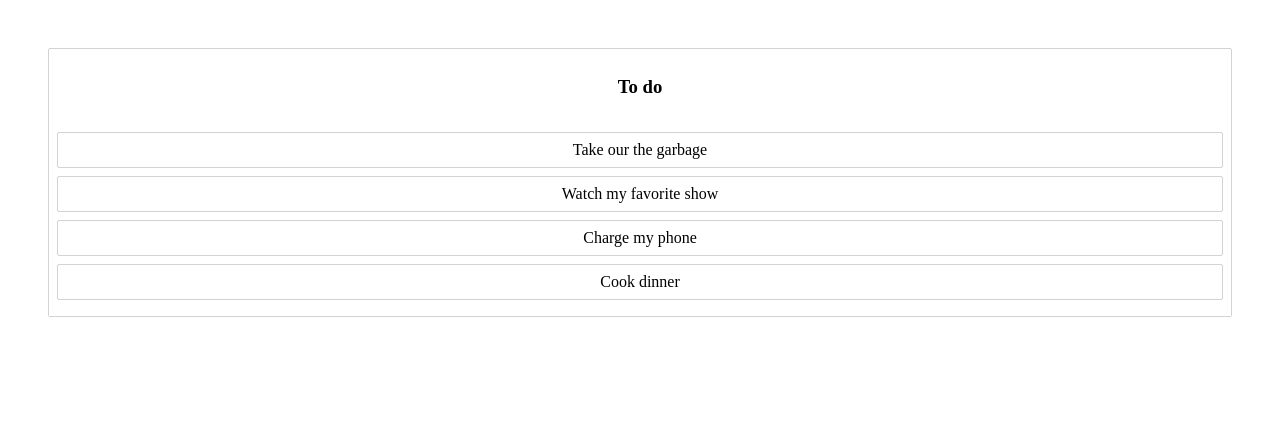
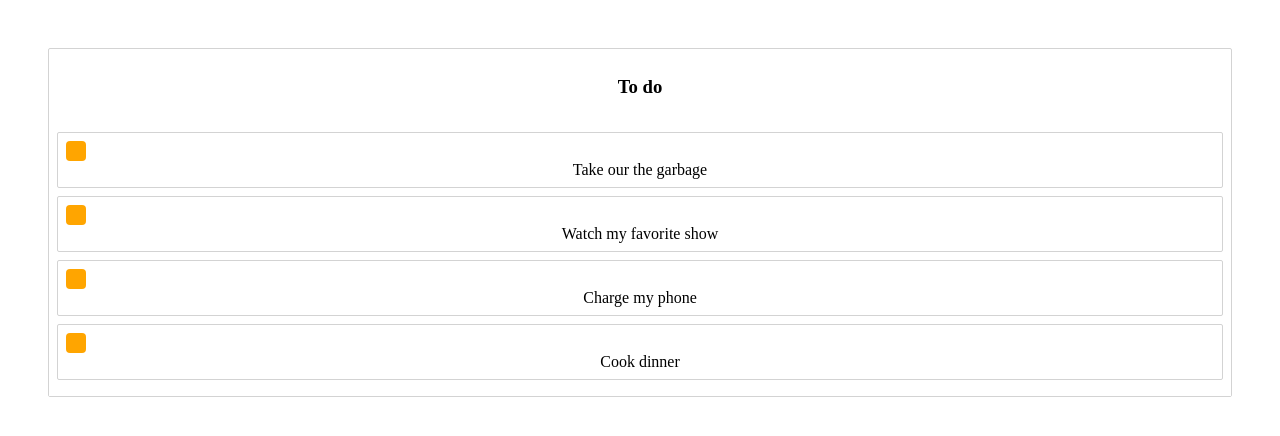
Before and after one commit to 012kirby210/todo-react-dnd, a React (Vite) app: page / in a window 1280 px wide. Shown: the top 436 px of the page. Built offline with nearby package versions, Linux system fonts and the light colour scheme.

Commit message:
Ajout d'une poignée de déplacement.

```diff
--- a/src/Task.jsx
+++ b/src/Task.jsx
@@ -1,6 +1,14 @@
 import styled from "styled-components";
 import { Draggable } from '@hello-pangea/dnd';
 import {useRef} from "react";
+
+const Handle = styled.div`
+  width: 20px;
+  height: 20px;
+  background-color: orange;
+  border-radius: 4px;
+  margin-right: 8px;
+`;
 
 const Container = styled.div`
   border: 1px solid lightgrey;
@@ -21,10 +29,10 @@ return (
         return (
           <Container
             {...provided.draggableProps}
-            {...provided.dragHandleProps}
             ref={provided.innerRef}
             isdragging={snapshot.isDragging}
           >
+            <Handle {...provided.dragHandleProps} />
             {task.content}
           </Container>)
       }
```
